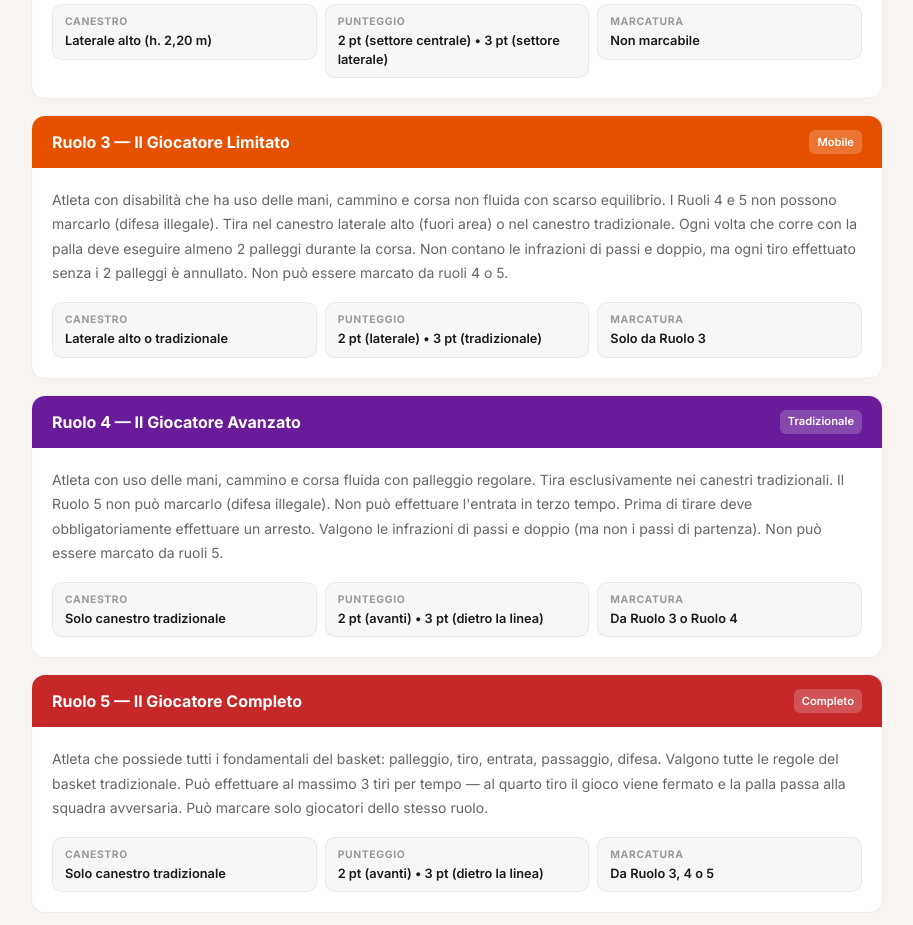
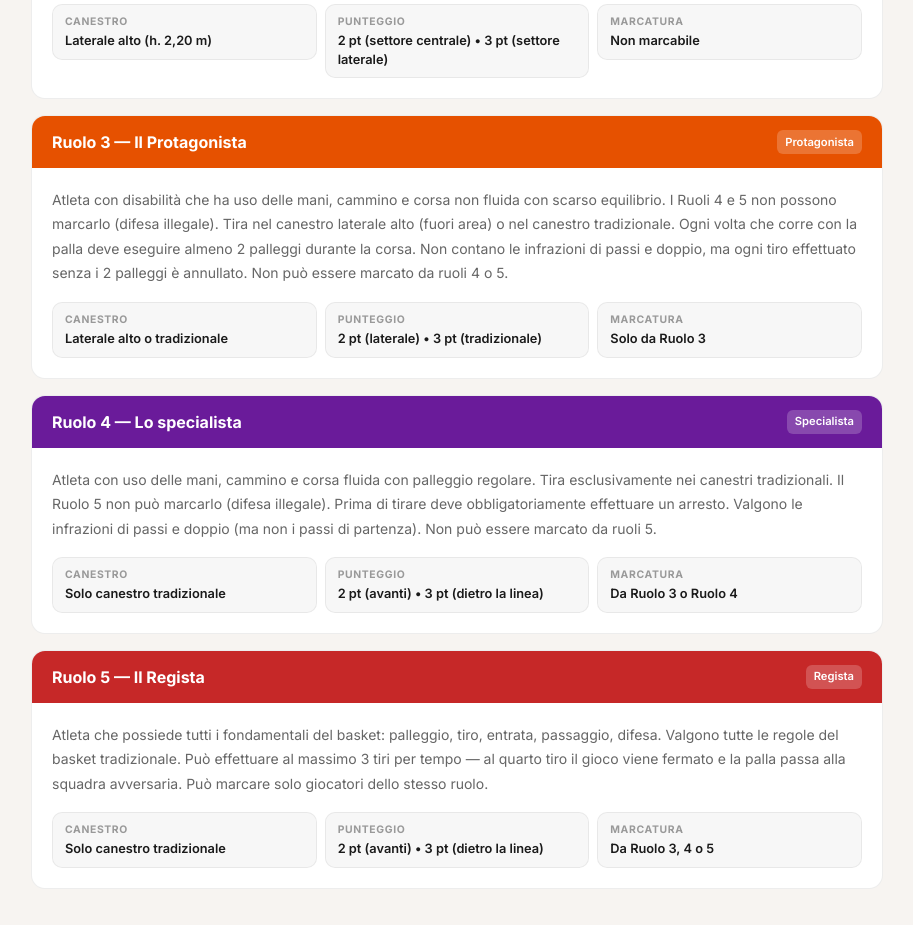
Before and after one commit to Fabiobreo/karibu-baskin, a Next.js app: page /il-baskin in a window 1280 px wide. Shown: the part 2200-3125 px from the top of the page, without its empty margins (183-1096 px from the left). Built offline with nearby package versions, Linux system fonts and the light colour scheme; no server answers; what @mui/material-nextjs, web-push would draw is missing.

Commit message:
couple of fixes

```diff
--- a/src/app/allenamento/[session]/page.tsx
+++ b/src/app/allenamento/[session]/page.tsx
@@ -366,7 +366,7 @@ export default function SessionPage() {
               <>
                 <Paper
                   elevation={2}
-                  sx={{ p: { xs: 2, sm: 3 } }}
+                  sx={{ p: { xs: 2, sm: 3 }, maxWidth: { sm: 520 }, mx: "auto", width: "100%" }}
                 >
                   {isEnded ? (
                     <Box sx={{ textAlign: "center", py: 2 }}>
--- a/src/app/il-baskin/page.tsx
+++ b/src/app/il-baskin/page.tsx
@@ -33,8 +33,8 @@ const ROLES_INFO = [
   },
   {
     role: 3,
-    label: "Ruolo 3 — Il Giocatore Limitato",
-    tag: "Mobile",
+    label: "Ruolo 3 — Il Protagonista",
+    tag: "Protagonista",
     canestro: "Laterale alto o tradizionale",
     punteggio: "2 pt (laterale) • 3 pt (tradizionale)",
     marcatura: "Solo da Ruolo 3",
@@ -43,18 +43,18 @@ const ROLES_INFO = [
   },
   {
     role: 4,
-    label: "Ruolo 4 — Il Giocatore Avanzato",
-    tag: "Tradizionale",
+    label: "Ruolo 4 — Lo specialista",
+    tag: "Specialista",
     canestro: "Solo canestro tradizionale",
     punteggio: "2 pt (avanti) • 3 pt (dietro la linea)",
     marcatura: "Da Ruolo 3 o Ruolo 4",
     description:
-      "Atleta con uso delle mani, cammino e corsa fluida con palleggio regolare. Tira esclusivamente nei canestri tradizionali. Il Ruolo 5 non può marcarlo (difesa illegale). Non può effettuare l'entrata in terzo tempo. Prima di tirare deve obbligatoriamente effettuare un arresto. Valgono le infrazioni di passi e doppio (ma non i passi di partenza). Non può essere marcato da ruoli 5.",
+      "Atleta con uso delle mani, cammino e corsa fluida con palleggio regolare. Tira esclusivamente nei canestri tradizionali. Il Ruolo 5 non può marcarlo (difesa illegale). Prima di tirare deve obbligatoriamente effettuare un arresto. Valgono le infrazioni di passi e doppio (ma non i passi di partenza). Non può essere marcato da ruoli 5.",
   },
   {
     role: 5,
-    label: "Ruolo 5 — Il Giocatore Completo",
-    tag: "Completo",
+    label: "Ruolo 5 — Il Regista",
+    tag: "Regista",
     canestro: "Solo canestro tradizionale",
     punteggio: "2 pt (avanti) • 3 pt (dietro la linea)",
     marcatura: "Da Ruolo 3, 4 o 5",
```
